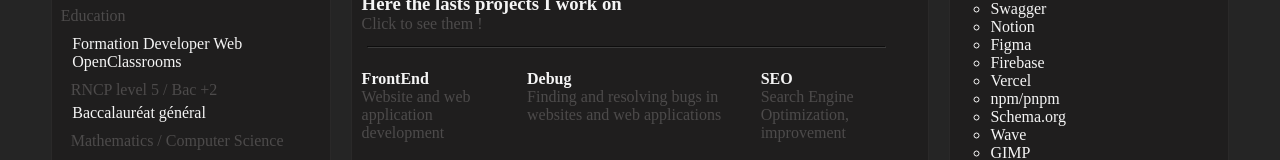
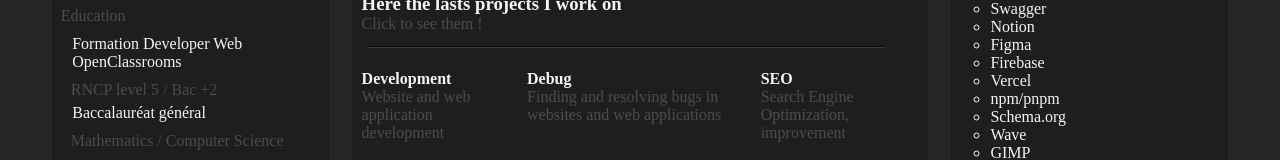
Before and after one commit to Epouvaantail/portfolio, a React (Create React App) app: page / in a window 1280 px wide. Shown: the part 356-516 px from the top of the page. Built offline with nearby package versions, Linux system fonts and the light colour scheme; a web font is replaced by a local one.

Commit message:
Update Home.js

```diff
--- a/src/pages/Home.js
+++ b/src/pages/Home.js
@@ -179,7 +179,7 @@ function Home() {
               <hr/>
               <section className='bottomPart'>
                 <div className='frontend'>
-                  <h4>FrontEnd</h4>
+                  <h4>Development</h4>
                   <p>Website and web application development</p>
                 </div>
                 <div className='debug'>
```
